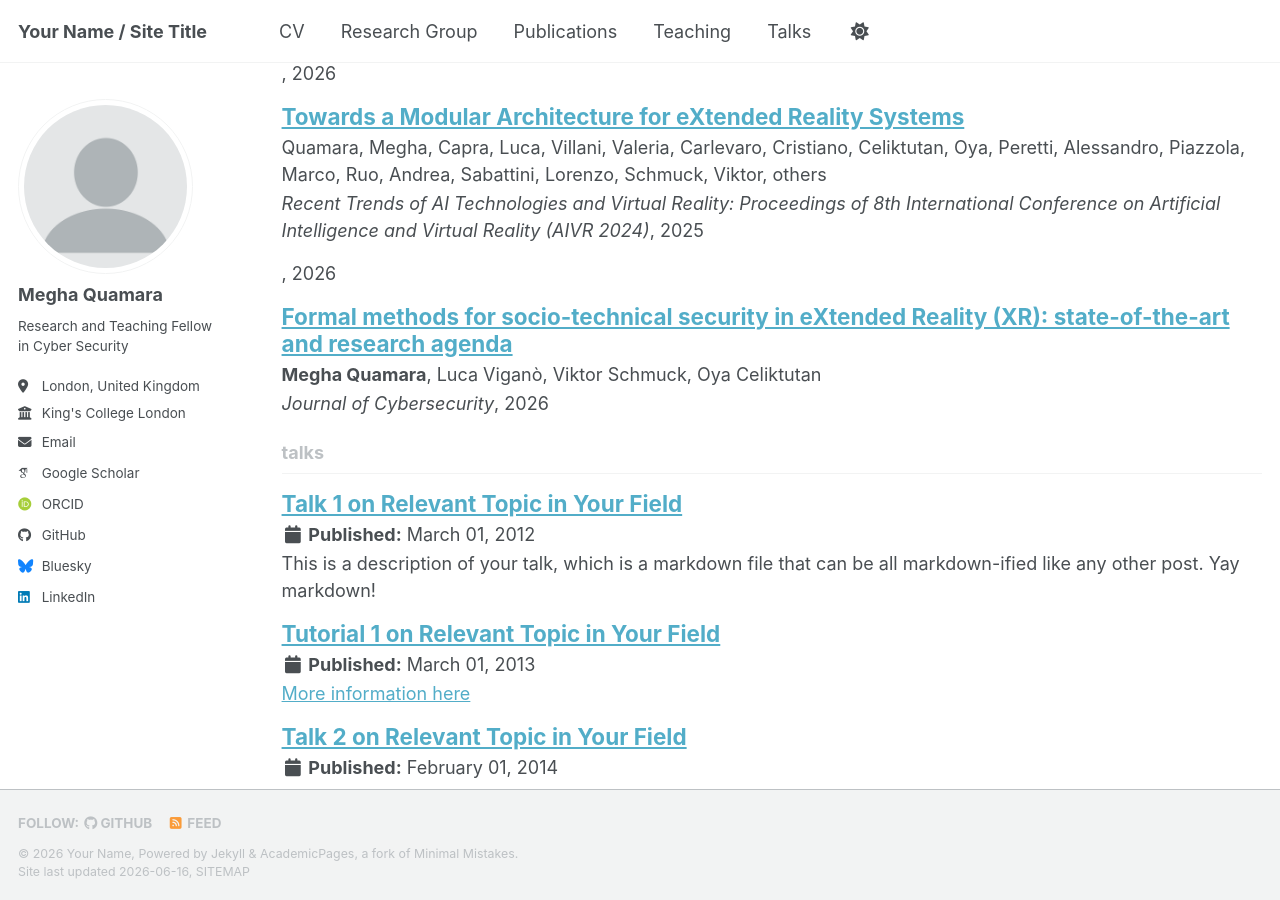
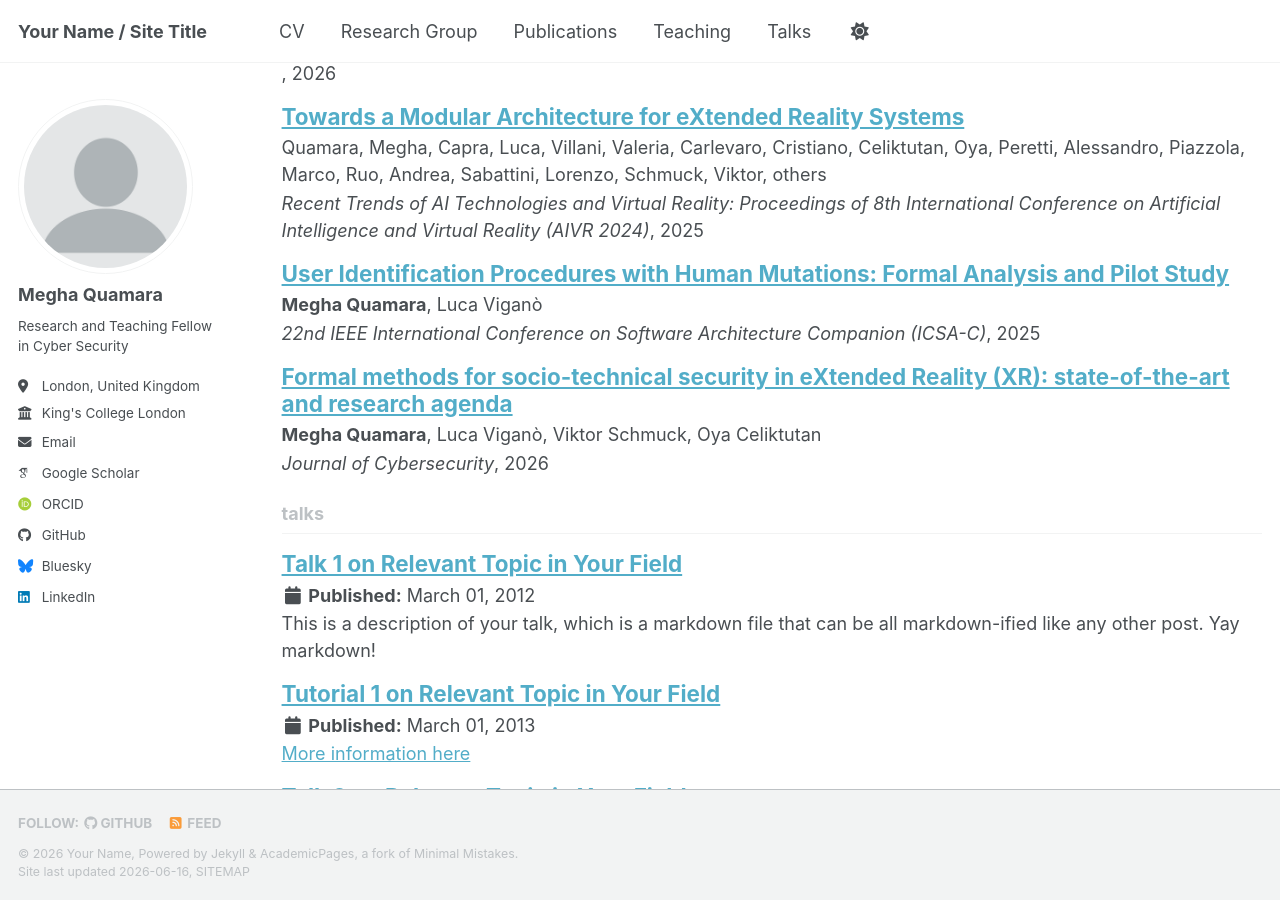
Before and after one commit to meghaquamara/personal-website, a Jekyll site: the page built from _pages/collection-archive.html, in a window 1280 px wide and 900 px high, scrolled down 3886 px. Built offline with Jekyll 4.4.1, drawn with Linux system fonts in a browser that asks for light colours; some web fonts are replaced; a script bundle is joined from its source files by our own code; library files that are not in the unit come from our copies.

Commit message:
Update 2025-01-01-quamara2025user.md

```diff
--- a/_publications/2025-01-01-quamara2025user.md
+++ b/_publications/2025-01-01-quamara2025user.md
@@ -2,8 +2,8 @@
 title: "User Identification Procedures with Human Mutations: Formal Analysis and Pilot Study"
 collection: publications
 category: conferences
-authors: "Quamara, Megha, Vigan\`o, Luca"
+authors: "Megha Quamara, Luca Viganò"
 permalink: /publication/quamara2025user
 date: 2025-01-01
-venue: "2025 IEEE 22nd International Conference on Software Architecture Companion (ICSA-C)"
+venue: "22nd IEEE International Conference on Software Architecture Companion (ICSA-C)"
 ---
```
